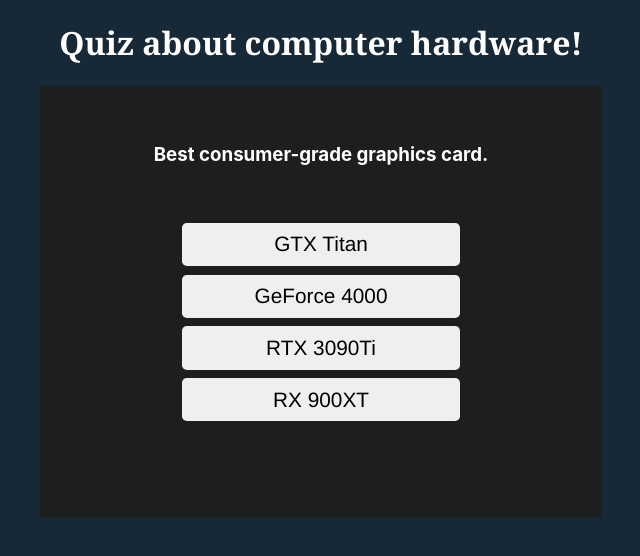
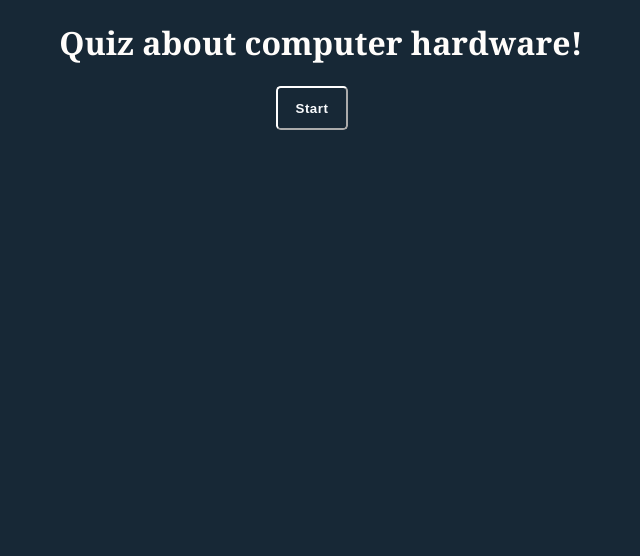
Before and after one commit to M3Mounish/Quiz-App, a React (Create React App) app: page / in a window 1280 px wide. Shown: the top 556 px of the page, without its empty margins (319-959 px from the left). Built offline with nearby package versions, Linux system fonts and the light colour scheme.

Commit message:
3 quests, retake , start and score (score not completed)

```diff
--- a/src/components/App.jsx
+++ b/src/components/App.jsx
@@ -1,35 +1,11 @@
 import React, { useState } from "react";
-import Option from "./option";
-import Header from "./header";
-import Question from "./question";
-import Result from "./result";
+import Quiz from "./quizlogic";
 
 function App() {
 
-  const [condition, setCondition] = useState(false);
-
-  function handleAnswer(val) {
-    console.log(val);
-    setCondition(val);
-    setTimeout(function something() {
-      setCondition(null)
-    }, 5500);
-  }
   return (
     <div>
-      <Header />
-      <div className="quiz-box">
-        <Question />
-        <Option
-          optionName="GTX Titan"
-          answer={false}
-          func={handleAnswer}
-        />
-        <Option optionName="GeForce 4000" answer={false} func={handleAnswer} />
-        <Option optionName="RTX 3090Ti" answer={true} func={handleAnswer} />
-        <Option optionName="RX 900XT" answer={false} func={handleAnswer} />
-        <Result result={condition} />
-      </div>
+      <Quiz />
     </div>
   )
 }
--- a/src/components/option.jsx
+++ b/src/components/option.jsx
@@ -4,27 +4,30 @@
 
 
 function Option(props) {
-    const [isTrue, setIsTrue] = useState(null);
+
+    const [score, setScore] = useState(0);
 
     function handleClick() {
-        const answer = props.answer
-        props.func(answer);
-        setIsTrue(answer);
-        setTimeout(function something() {
-            setIsTrue(null)
-        }, 5000);
-
-
+        // props.answer ? alert("yup") : alert("nope")
+        if (props.answer === true) {
+            setScore(score + 1);
+            props.fun(true, score);
+        } else if (props.answer === false) {
+            setScore(score);
+            props.fun(false, score);
+        }
+        // console.log(score);
     }
 
 
     return (
         <div className='main-div'>
             <div className='btn-div'>
-                <button className='btn' style={{ backgroundColor: isTrue ? "green" : null }} onClick={handleClick} answer={props.answer}>{props.optionName}</button>
+                <button className='btn' onClick={handleClick} answer={props.answer}>{props.optionName}</button>
             </div>
         </div >
     )
 }
 
 export default Option;
+// style={{ backgroundColor: isTrue ? "green" : null }}
--- /dev/null
+++ b/src/components/questions.jsx
@@ -0,0 +1,32 @@
+import React, { useState } from 'react';
+import Option from "./option";
+import Question from "./title-question";
+// import Result from "./result";
+
+function Qnumber(props) {
+
+
+    function noName(params, score) {
+        props.fun(params, score);
+
+    }
+    return (
+        <div>
+
+            <div className="quiz-box">
+                <Question question={props.question} />
+                <Option
+                    optionName={props.optionName[0]}
+                    answer={props.answer[0]}
+                    fun={noName}
+                />
+                <Option optionName={props.optionName[1]} answer={props.answer[1]} fun={noName} />
+                <Option optionName={props.optionName[2]} answer={props.answer[2]} fun={noName} />
+                <Option optionName={props.optionName[3]} answer={props.answer[3]} fun={noName} />
+
+            </div>
+        </div>
+    );
+}
+
+export default Qnumber;
--- /dev/null
+++ b/src/components/quizlogic.jsx
@@ -0,0 +1,59 @@
+import React, { useState } from 'react';
+import Header from "./header";
+import Qnumber from './questions';
+import Score from './score';
+
+function Quiz(props) {
+
+    const [questNo, setQuestNo] = useState(0);
+    const [score, setScore] = useState(0);
+
+    function noName(params, scoreC) {
+        setQuestNo(questNo + 1)
+        console.log(score);
+        setScore(scoreC);
+        console.log(score);
+
+    }
+    // console.log(questNo);
+
+    return (
+        <div>
+
+            <Header />
+
+            {questNo === 0 && <button className='startBtn' onClick={() => { setQuestNo(1) }}>Start</button>}
+
+            {questNo === 1 && <Qnumber
+                question={"Best consumer-grade graphics card."}
+                optionName={["GTX Titan", "GeForce Quadro", "RTX 3090Ti", "RX 900XT"]}
+                answer={[false, false, true, false]}
+                fun={noName}
+            />}
+
+            {questNo === 2 && <Qnumber
+                question={"Data rate range of DDR5"}
+                optionName={["4800-7200 Mhz", "5000-6000 Mhz", "4800-8800 Mhz", "5000-12000 Mhz"]}
+                answer={[true, false, false, false]}
+                fun={noName}
+
+            />}
+
+            {questNo === 3 && <Qnumber
+                question={"Microarchitecture of Nvidia RTX 3000 series"}
+                optionName={["Pascal", "Alder Lake", "Ampere", "Turing"]}
+                answer={[false, false, true, false]}
+                fun={noName}
+
+            />}
+
+            {questNo > 3 && <Score score={score} />}
+
+            {/* current question */}
+            <span className='span'><span>{questNo}</span>/3</span>
+            {questNo > 3 && <button onClick={() => { setQuestNo(1) }} className="retake">Retake</button>}
+        </div>
+    );
+}
+
+export default Quiz;
--- a/src/components/result.jsx
+++ b/src/components/result.jsx
@@ -5,7 +5,7 @@
 
     return (
         <div>
-            <h3 className='result'>{props.result ? "Correct" : null}</h3>
+            <h3 className='result'>{props.result}</h3>
         </div>
     );
 }
--- /dev/null
+++ b/src/components/score.jsx
@@ -0,0 +1,13 @@
+import React from 'react';
+
+function Score(props) {
+    return (
+        <div>
+            <div>
+                <h3 className='score'> You're score: {props.score}</h3>
+            </div>
+        </div>
+    );
+}
+
+export default Score;
--- a/src/components/question.jsx
+++ b/src/components/title-question.jsx
@@ -1,9 +1,9 @@
 import React from 'react';
 
-function Question() {
+function Question(props) {
     return (
         <div className='main-div'>
-            <h3 className='question'>Best consumer-grade graphics card.</h3>
+            <h3 className='question'>{props.question}</h3>
         </div>
     );
 }
--- a/src/styles.css
+++ b/src/styles.css
@@ -16,11 +16,12 @@
 
 div.main-div {
     text-align: center;
+
 }
 
 .btn {
     padding: 0.6rem 3.3rem;
-    min-width: 83%;
+    min-width: 103%;
     margin: 1.3% auto 1.3%;
     border: none;
     border-radius: 0.3rem;
@@ -47,9 +48,58 @@
     /* justify-content: center; */
     padding: 3% 9% 6%;
     background-color: #1d1f1f;
+    width: 43%;
 }
 
 .result {
     margin-top: 5%;
     font-family: monospace;
 }
+
+.span {
+    font-family: Impact, Haettenschweiler, 'Arial Narrow Bold', sans-serif;
+    font-size: small;
+    position: relative;
+    bottom: 560px;
+    left: 333px;
+    color: rgb(162, 168, 173);
+}
+
+.span span {
+    color: rgb(255, 249, 249);
+}
+
+.retake {
+    margin-top: 3rem;
+    background-color: transparent;
+    color: aliceblue;
+    border: solid;
+    border-radius: 0.3rem;
+    border-width: 0.003rem;
+    padding: 1.1rem 1.6rem;
+    font-size: 0.9rem;
+
+}
+
+.score {
+    margin-top: 6rem;
+    text-align: center;
+    font-family: monospace;
+}
+
+.startBtn {
+    padding: 0.8rem 1.1rem;
+    border-color: white;
+    background-color: transparent;
+    color: rgb(249, 251, 253);
+    border-radius: 0.3rem;
+    font-weight: 700;
+    letter-spacing: 0.03rem;
+}
+
+.startBtn:hover {
+    color: rgb(27, 28, 29);
+    background-color: white;
+    /* box-shadow: 3px 3px 6px 6px rgb(111, 114, 117); */
+
+}
```
Also changed, not shown: 1 other file (tests, documents, lock files or other folders).
